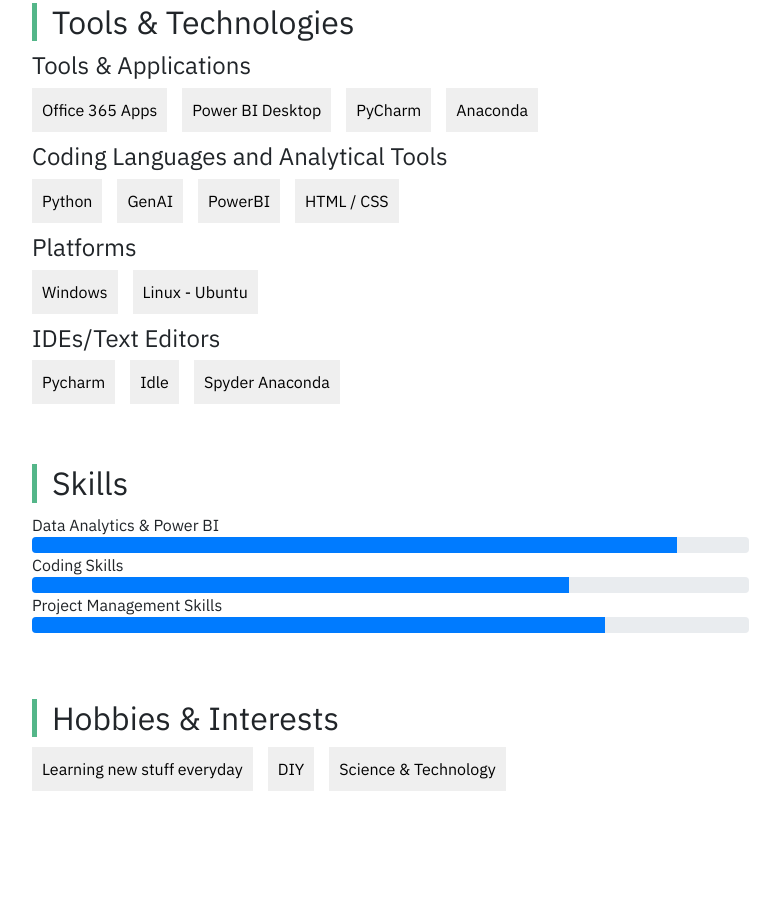
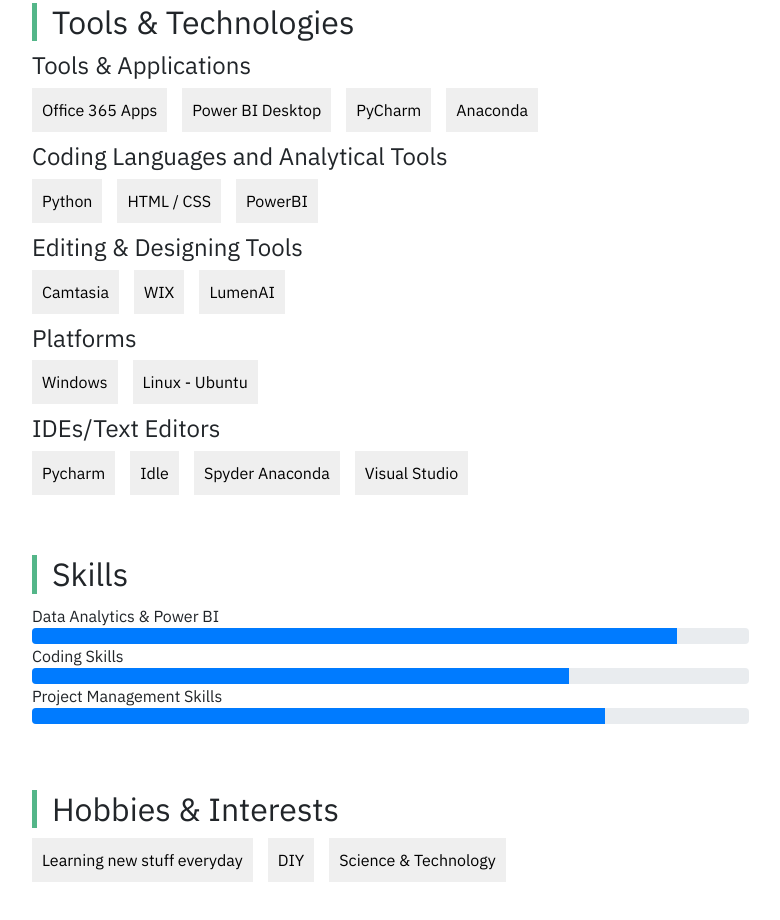
Before and after one commit to guptavirat/viratrepo, a plain HTML site: page index.html in a window 1280 px wide. Shown: the part 1847-2767 px from the top of the page, without its empty margins (303-1083 px from the left). Before the commit the page ends 2700 px from the top, so only its background shows below. Drawn offline with nearby package versions, Linux system fonts and the light colour scheme; a script that the page names is missing.

Commit message:
index updated

```diff
--- a/index.html
+++ b/index.html
@@ -239,9 +239,17 @@
                         <h4>Coding Languages and Analytical Tools</h4>
                         <ul class="list-unstyled tag-list">
                             <li>Python</li>
-                            <li>GenAI</li>
+              		    <li>HTML / CSS</li>
                             <li>PowerBI</li>
-                            <li>HTML / CSS</li>
+                        </ul>
+                    </div>
+
+		    <div class="resume-info-section-block">
+                        <h4>Editing & Designing Tools</h4>
+                        <ul class="list-unstyled tag-list">
+                            <li>Camtasia</li>
+                            <li>WIX</li>
+                            <li>LumenAI</li>
                         </ul>
                     </div>
 
@@ -259,6 +267,7 @@
                             <li>Pycharm</li>
                             <li>Idle</li>
 			    <li>Spyder Anaconda</li>
+			    <li>Visual Studio</li>
                         </ul>
                     </div>
 
```
